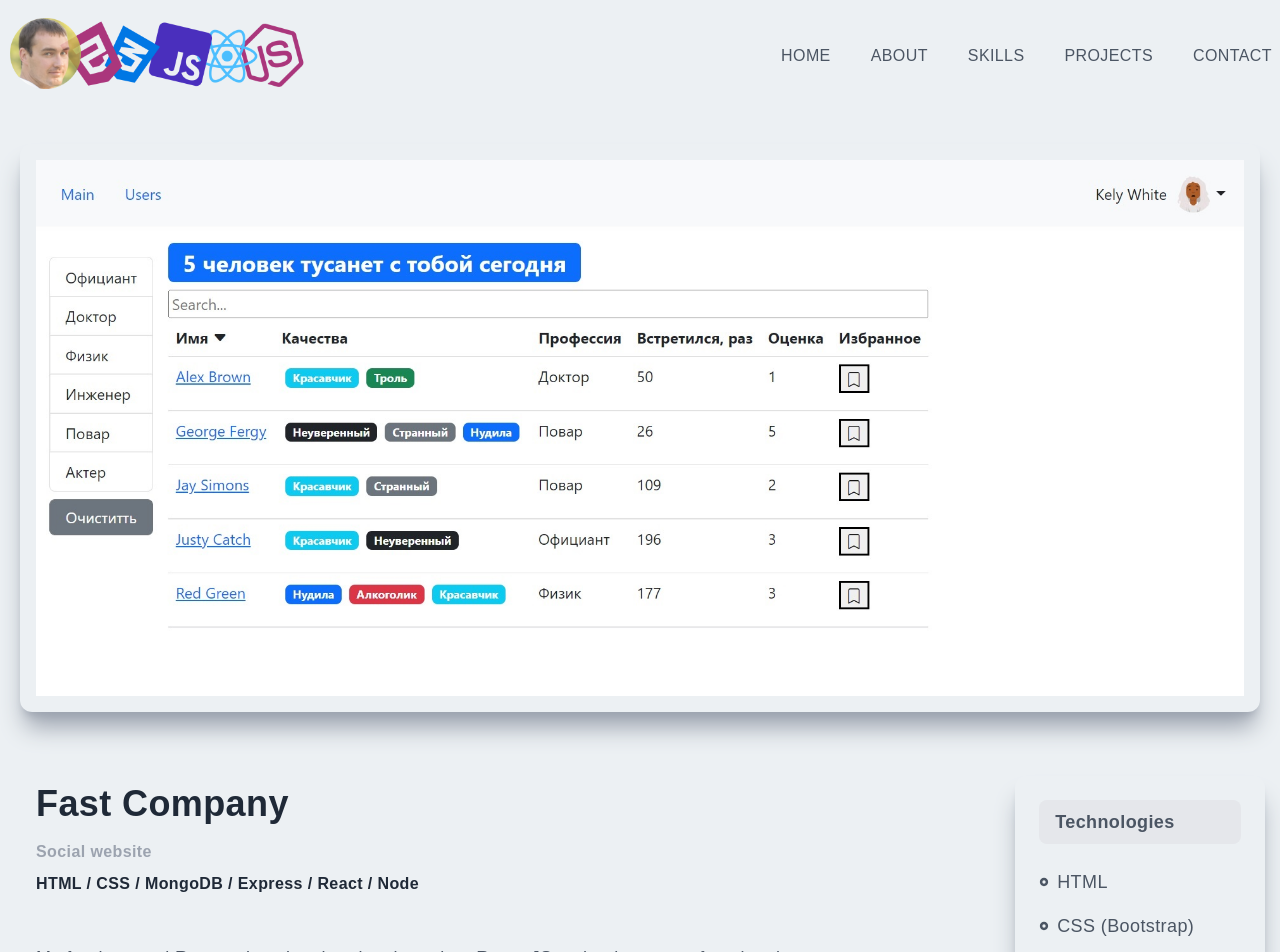
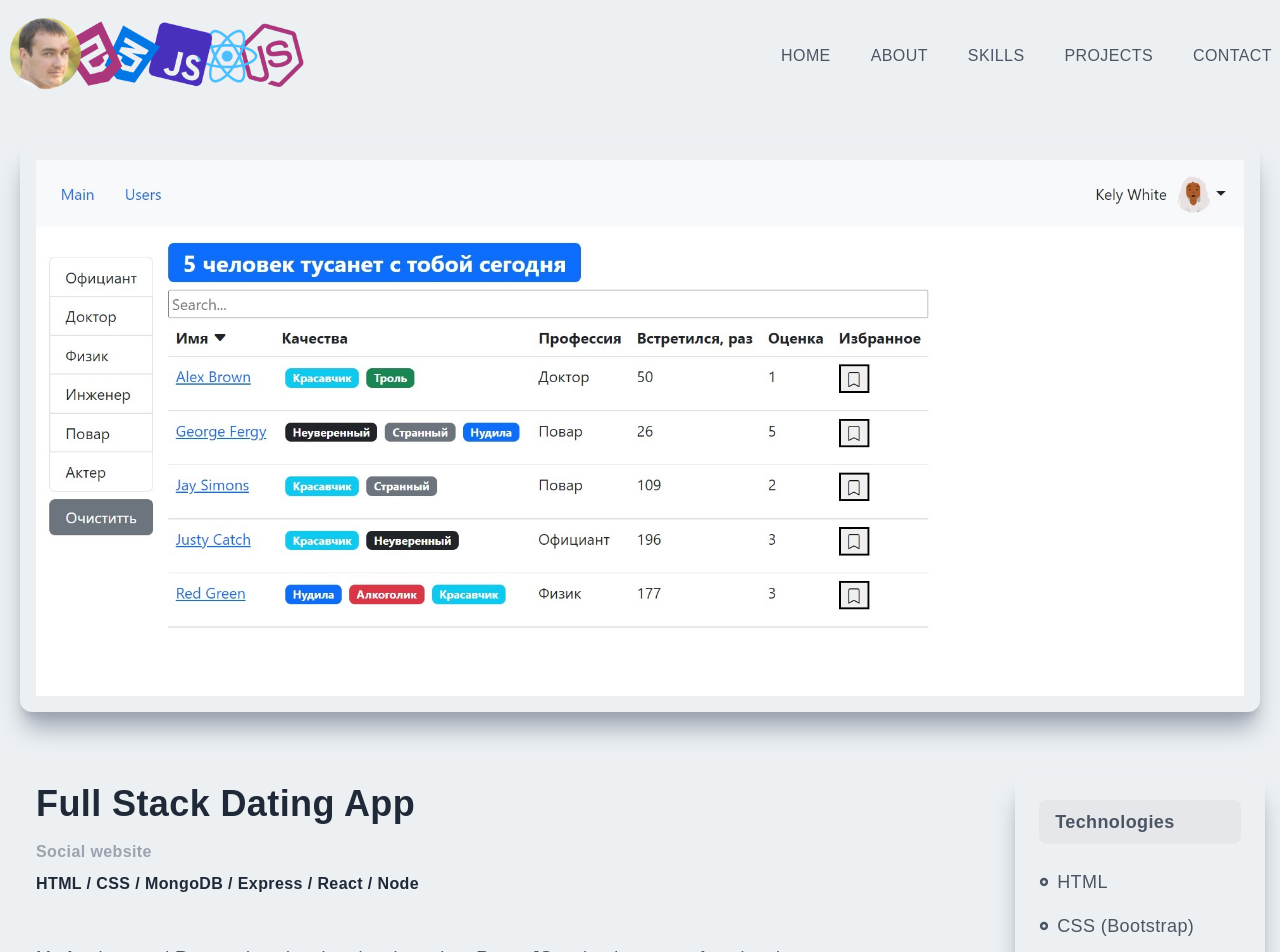
Before and after one commit to Eugene015/nextjs-portfolio, a Next.js app: page /fastcompany in a window 1280 px wide. Shown: the top 952 px of the page. Built offline with nearby package versions, Linux system fonts and the light colour scheme.

Commit message:
some content changes

```diff
--- a/pages/booking.jsx
+++ b/pages/booking.jsx
@@ -15,7 +15,7 @@ const Booking = () => {
       <div className="max-w-[1240px] mx-auto px-4 grid md:grid-cols-5 gap-2 py-16">
         <div className="col-span-4 md:pr-24">
           <div className="max-w-[1240px] w-full  pb-4">
-            <h2 className="py-2">React Booking App</h2>
+            <h2 className="py-2">Full Stack Booking App</h2>
             <h3 className="py-2 text-gray-400">Booking website</h3>
             <h3>HTML / CSS / MongoDB / Express / React / Node</h3>
           </div>
--- a/pages/fastcompany.jsx
+++ b/pages/fastcompany.jsx
@@ -15,7 +15,7 @@ const FastCompany = () => {
       <div className="max-w-[1240px] mx-auto px-4 grid md:grid-cols-5 gap-4 py-16">
         <div className="col-span-4 md:pr-24">
           <div className="max-w-[1240px] w-full  pb-4">
-            <h2 className="py-2">Fast Company</h2>
+            <h2 className="py-2">Full Stack Dating App</h2>
             <h3 className="py-2 text-gray-400">Social website</h3>
             <h3>HTML / CSS / MongoDB / Express / React / Node</h3>
           </div>
```
